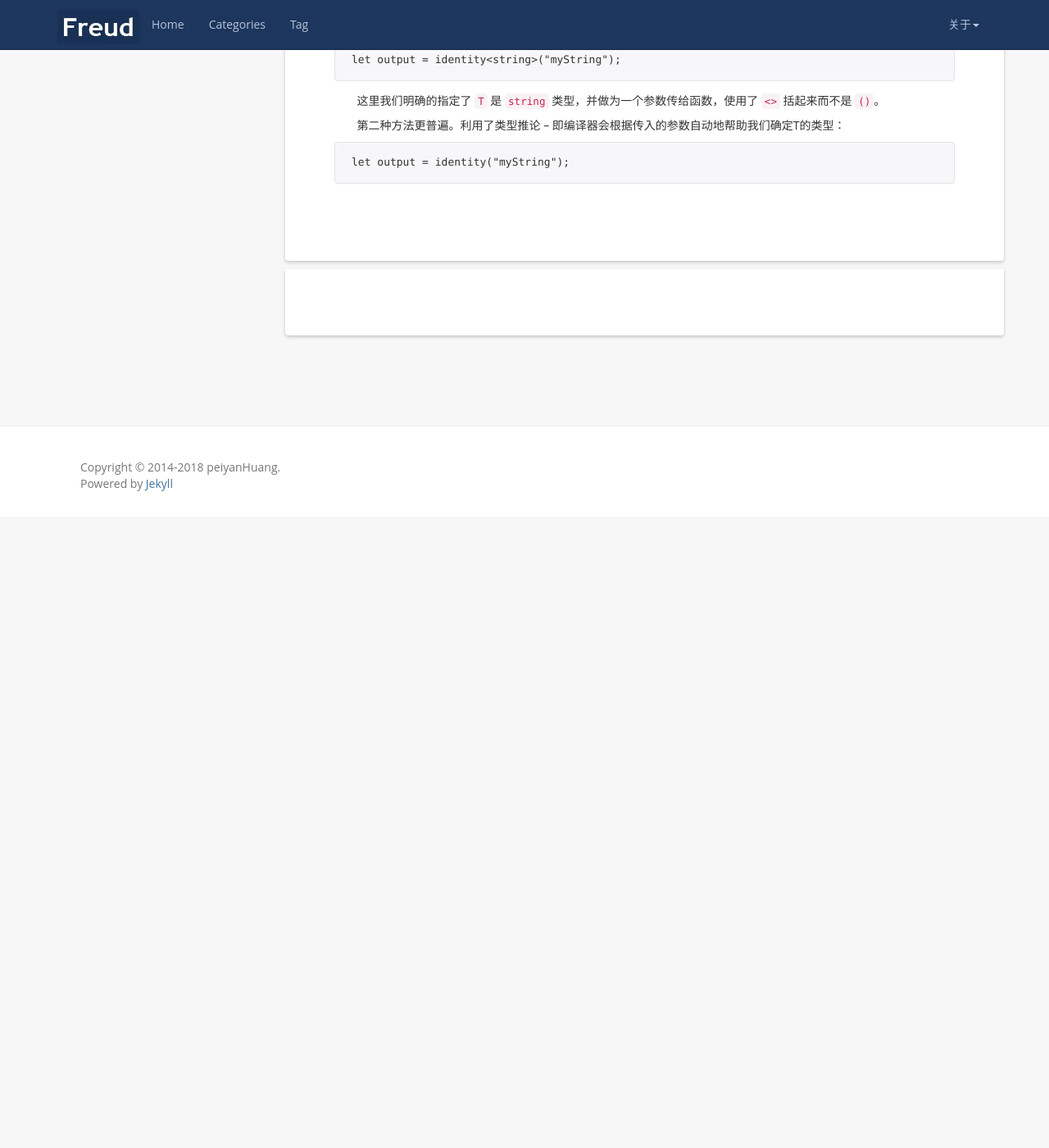
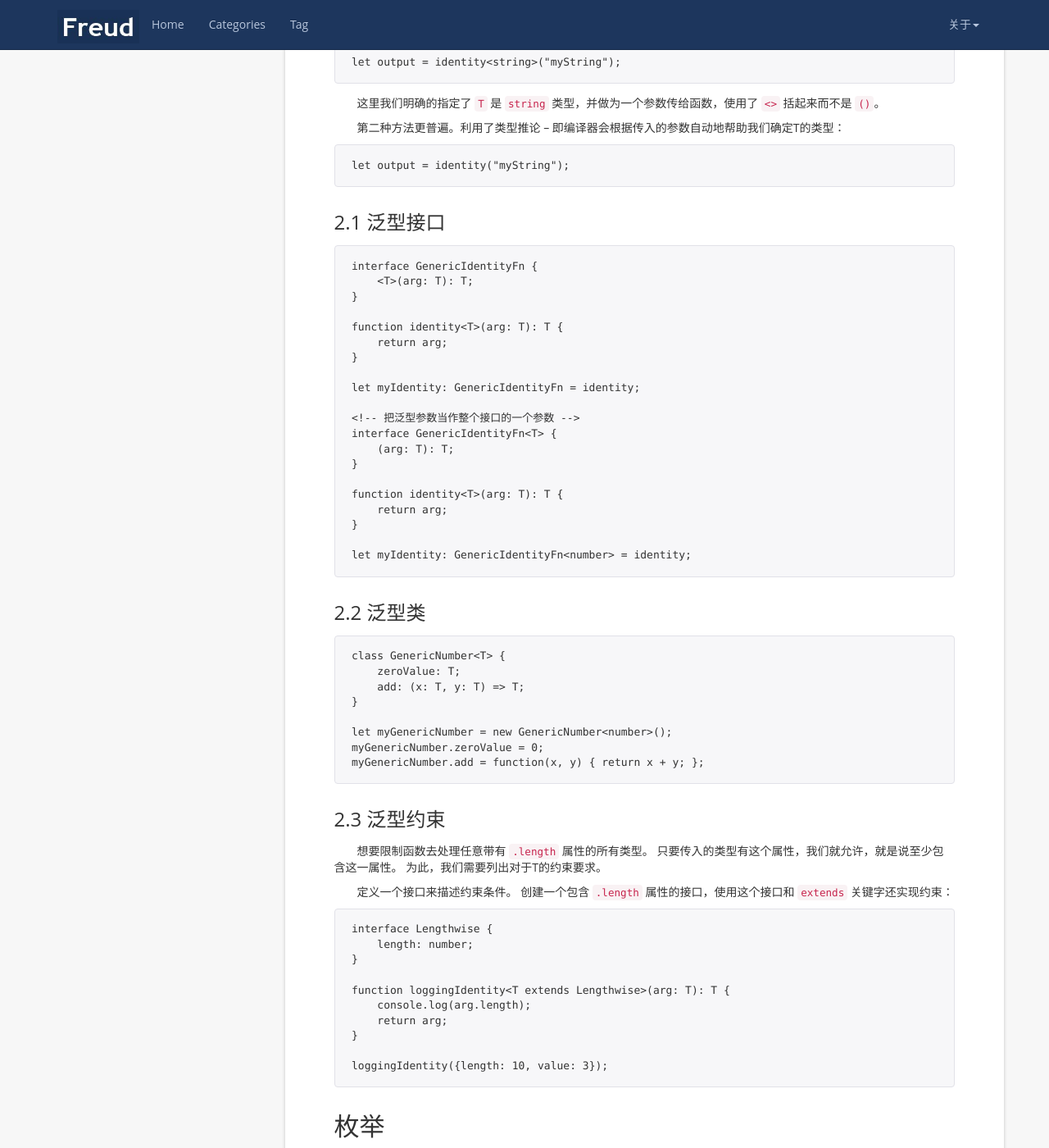
Before and after one commit to peiyanhuang/MyBlog, a Jekyll site: the page built from _posts/2018-02-12-typescript3.md, in a window 1280 px wide and 1400 px high, scrolled down 2152 px. Shown: the whole window at 82% size. Built offline with Jekyll 4.4.1, drawn with Linux system fonts in a browser that asks for light colours; nearby versions of some CDN libraries; before the commit the page ends 2782 px from its top, so only the background shows below that; some of the changed text lies outside the part shown.

Commit message:
typescript enum

````diff
--- a/_posts/2018-02-12-typescript3.md
+++ b/_posts/2018-02-12-typescript3.md
@@ -1,6 +1,6 @@
 ---
 layout: post
-title:  typeScript 函数、泛型
+title:  typeScript 函数、泛型和枚举
 date:   2018-02-12 19:58:00 +0800
 categories: TypeScript
 tag: TypeScript
@@ -11,7 +11,7 @@
 
 ## 函数
 
-### 1.函数类型
+### 1.1 函数类型
 
 我们可以给每个参数添加类型之后再为函数本身添加返回值类型。 TypeScript能够根据返回语句自动推断出返回值类型，因此我们通常省略它。
 
@@ -40,7 +40,7 @@
 
 在TypeScript里，我们也可以为参数提供一个 默认值 当用户没有传递这个参数或传递的值是 undefined 时。 它们叫做有默认初始化值的参数。
 
-### 2. 重载
+### 1.2 重载
 
 JavaScript本身是个动态语言。 JavaScript里函数根据传入不同的参数而返回不同类型的数据。这时，可以为同一个函数提供多个函数类型定义来进行函数重载。 编译器会根据这个列表去处理函数的调用。
 
@@ -93,3 +91,104 @@
 第二种方法更普遍。利用了类型推论 -- 即编译器会根据传入的参数自动地帮助我们确定T的类型：
 
     let output = identity("myString");
+
+### 2.1 泛型接口
+
+```typescript
+interface GenericIdentityFn {
+    <T>(arg: T): T;
+}
+
+function identity<T>(arg: T): T {
+    return arg;
+}
+
+let myIdentity: GenericIdentityFn = identity;
+
+<!-- 把泛型参数当作整个接口的一个参数 -->
+interface GenericIdentityFn<T> {
+    (arg: T): T;
+}
+
+function identity<T>(arg: T): T {
+    return arg;
+}
+
+let myIdentity: GenericIdentityFn<number> = identity;
+```
+
+### 2.2 泛型类
+
+```typescript
+class GenericNumber<T> {
+    zeroValue: T;
+    add: (x: T, y: T) => T;
+}
+
+let myGenericNumber = new GenericNumber<number>();
+myGenericNumber.zeroValue = 0;
+myGenericNumber.add = function(x, y) { return x + y; };
+```
+
+### 2.3 泛型约束
+
+想要限制函数去处理任意带有 `.length` 属性的所有类型。 只要传入的类型有这个属性，我们就允许，就是说至少包含这一属性。 为此，我们需要列出对于T的约束要求。
+
+定义一个接口来描述约束条件。 创建一个包含 `.length` 属性的接口，使用这个接口和 `extends` 关键字还实现约束：
+
+```typescript
+interface Lengthwise {
+    length: number;
+}
+
+function loggingIdentity<T extends Lengthwise>(arg: T): T {
+    console.log(arg.length);
+    return arg;
+}
+
+loggingIdentity({length: 10, value: 3});
+```
+
+## 枚举
+
+枚举通过 `enum` 关键字来定义。使用枚举我们可以定义一些有名字的数字常量。
+
+一个枚举类型可以包含零个或多个枚举成员。 枚举成员具有一个数字值，它可以是 *常数* 或是 *计算得出的值* 当满足如下条件时，枚举成员被当作是常数：
+
+1.不具有初始化函数并且之前的枚举成员是常数。 在这种情况下，当前枚举成员的值为上一个枚举成员的值加1。 但第一个枚举元素是个例外。 如果它没有初始化方法，那么它的初始值为 0。
+
+2.枚举成员使用常数枚举表达式初始化。 常数枚举表达式是TypeScript表达式的子集，它可以在编译阶段求值。 当一个表达式满足下面条件之一时，它就是一个常数枚举表达式：
+
+    -数字字面量
+    -引用之前定义的常数枚举成员（可以是在不同的枚举类型中定义的） 如果这个成员是在同一个枚举类型中定义的，可以使用非限定名来引用。
+    -带括号的常数枚举表达式
+    -`+, -, ~` 一元运算符应用于常数枚举表达式
+    -`+, -, *, /, %, <<, >>, >>>, &, |, ^` 二元运算符，常数枚举表达式做为其一个操作对象。若常数枚举表达式求值后为 `NaN` 或 `Infinity`，则会在编译阶段报错。
+
+所有其它情况的枚举成员被当作是需要计算得出的值。
+
+```typescript
+enum FileAccess {
+    // constant members
+    None,
+    Read    = 1 << 1,
+    Write   = 1 << 2,
+    ReadWrite  = Read | Write,
+    // computed member
+    G = "123".length
+}
+```
+
+外部枚举:
+
+```typescript
+declare enum Enum {
+    A = 1,
+    B,
+    C = 2
+}
+```
+
+外部枚举用来描述已经存在的枚举类型的形式。
+
+外部枚举和非外部枚举之间有一个重要的区别，在正常的枚举里，没有初始化方法的成员被当成常数成员。 对于非常数的外部枚举而言，没有初始化方法时被当做需要经过计算的。
````
Also changed, not shown: other parts of _posts/2018-02-12-typescript3.md (+0 -2 lines).
